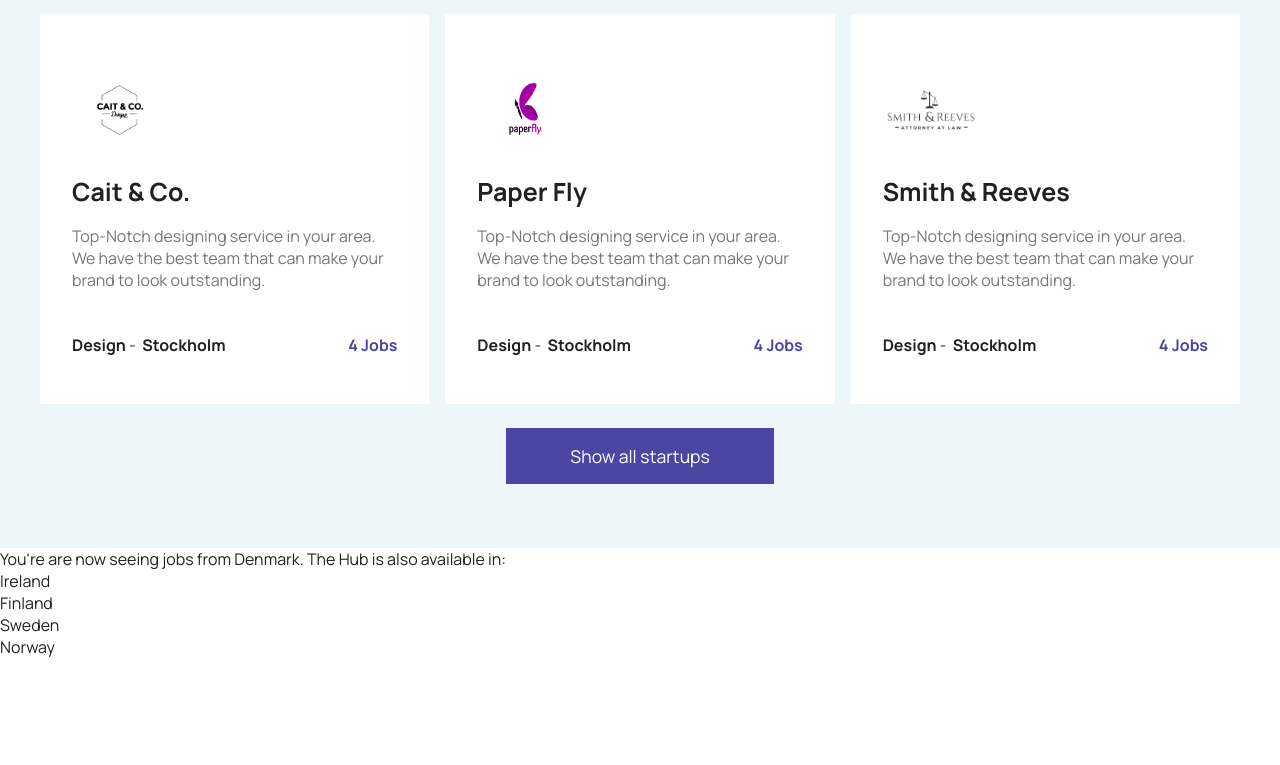
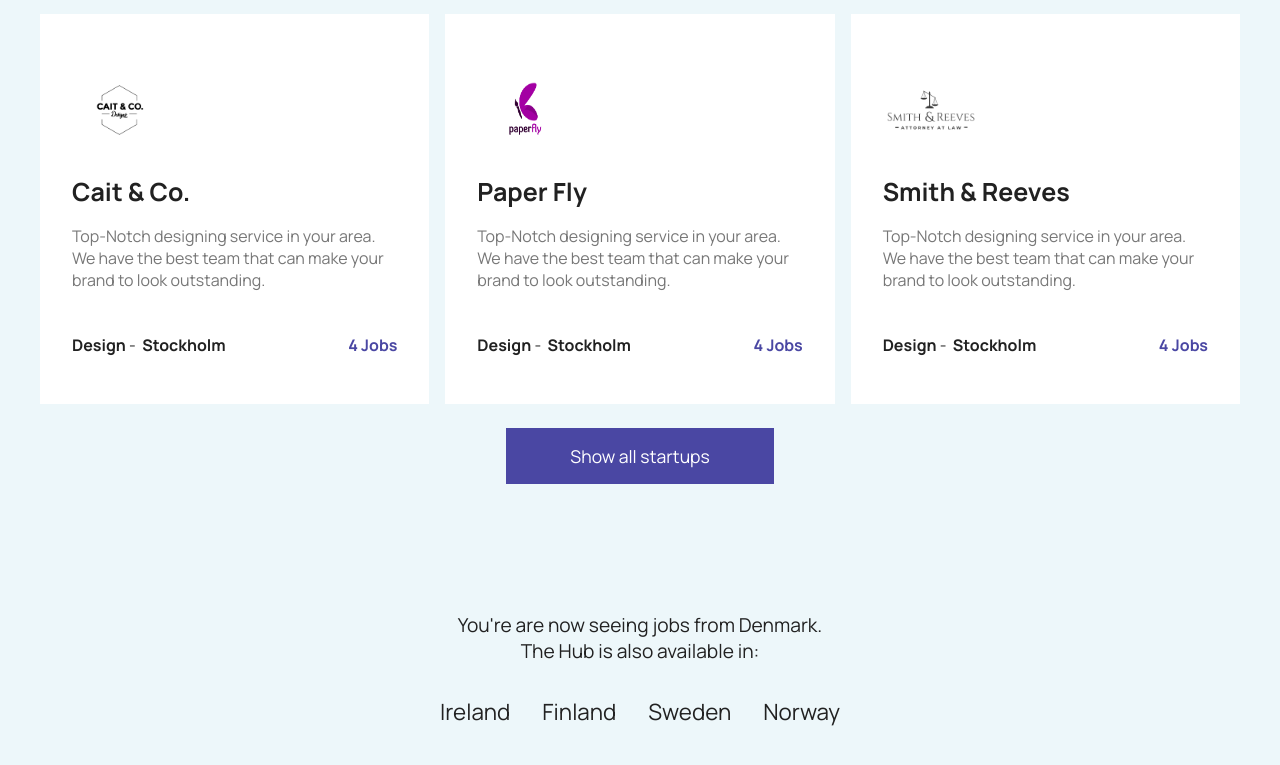
Before and after one commit to honey-hoper/hub, an Angular app: page / in a window 1280 px wide. Shown: the part 3372-4137 px from the top of the page. Before the commit the page ends 4030 px from the top, so only its background shows below. Built offline with nearby package versions, Linux system fonts and the light colour scheme.

Commit message:
Done location select section

```diff
--- a/src/app/home/home.component.html
+++ b/src/app/home/home.component.html
@@ -67,12 +67,15 @@
   </div>
 </section>
 
-<section>
-  <span>You're are now seeing jobs from Denmark. The Hub is also available in:</span>
-  <div>
-    <div>Ireland</div>
-    <div>Finland</div>
-    <div>Sweden</div>
-    <div>Norway</div>
+<section class="home-section location-select-section">
+  <div class="container flex-column flex-align-center">
+    <span>You're are now seeing jobs from Denmark.</span>
+    <span>The Hub is also available in:</span>
+    <div class="flex-row flex-align-center location-container">
+      <a>Ireland</a>
+      <a>Finland</a>
+      <a>Sweden</a>
+      <a>Norway</a>
+    </div>
   </div>
 </section>
--- a/src/app/home/home.component.sass
+++ b/src/app/home/home.component.sass
@@ -80,3 +80,13 @@ $cardWidth: calc((#{$containerWidth} - (#{$gutter} * (#{$cardCount} - 1))) / #{$
 
 .home-section-btn-container
   margin-top: 1.5rem
+
+.location-select-section
+  font-size: 1.2rem
+  a
+    margin: 0 1rem
+    font-size: 1.4rem
+    color: $colorOnBackground
+
+  .location-container
+    margin-top: 2rem
```
